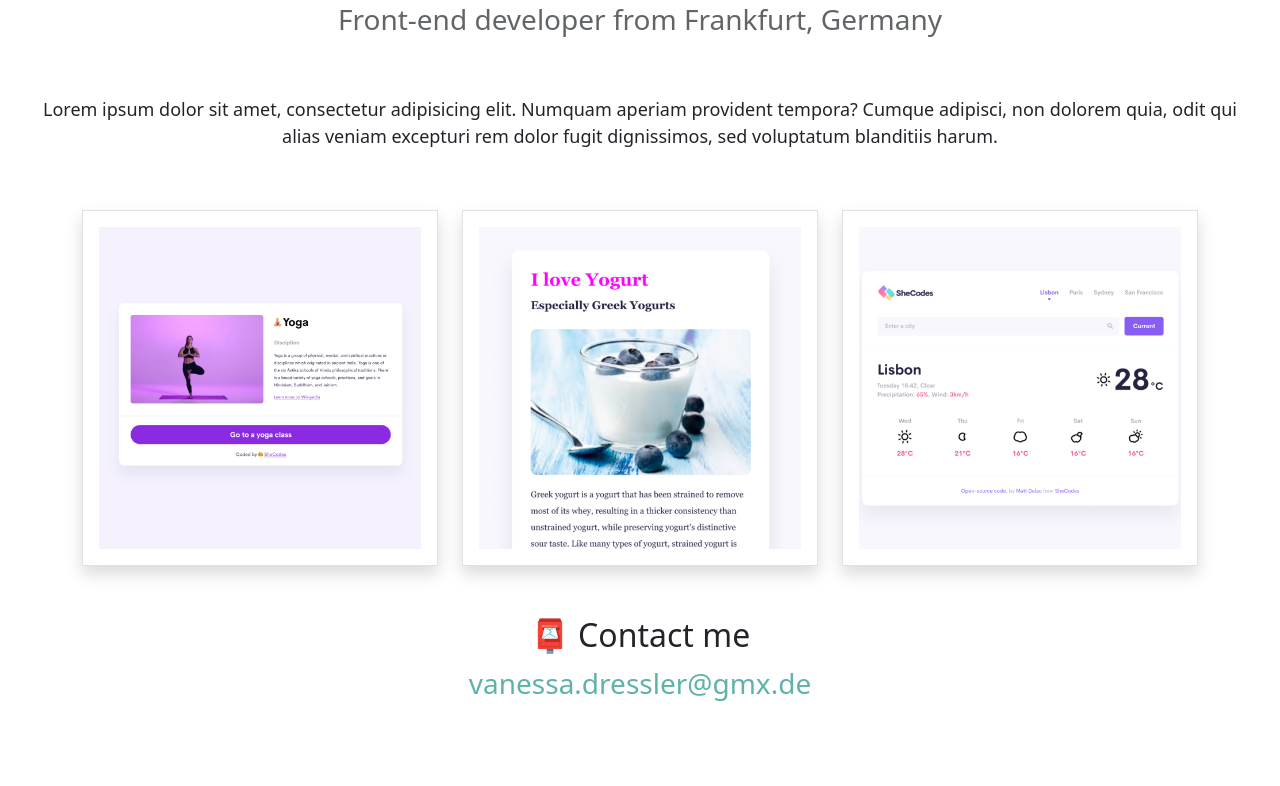
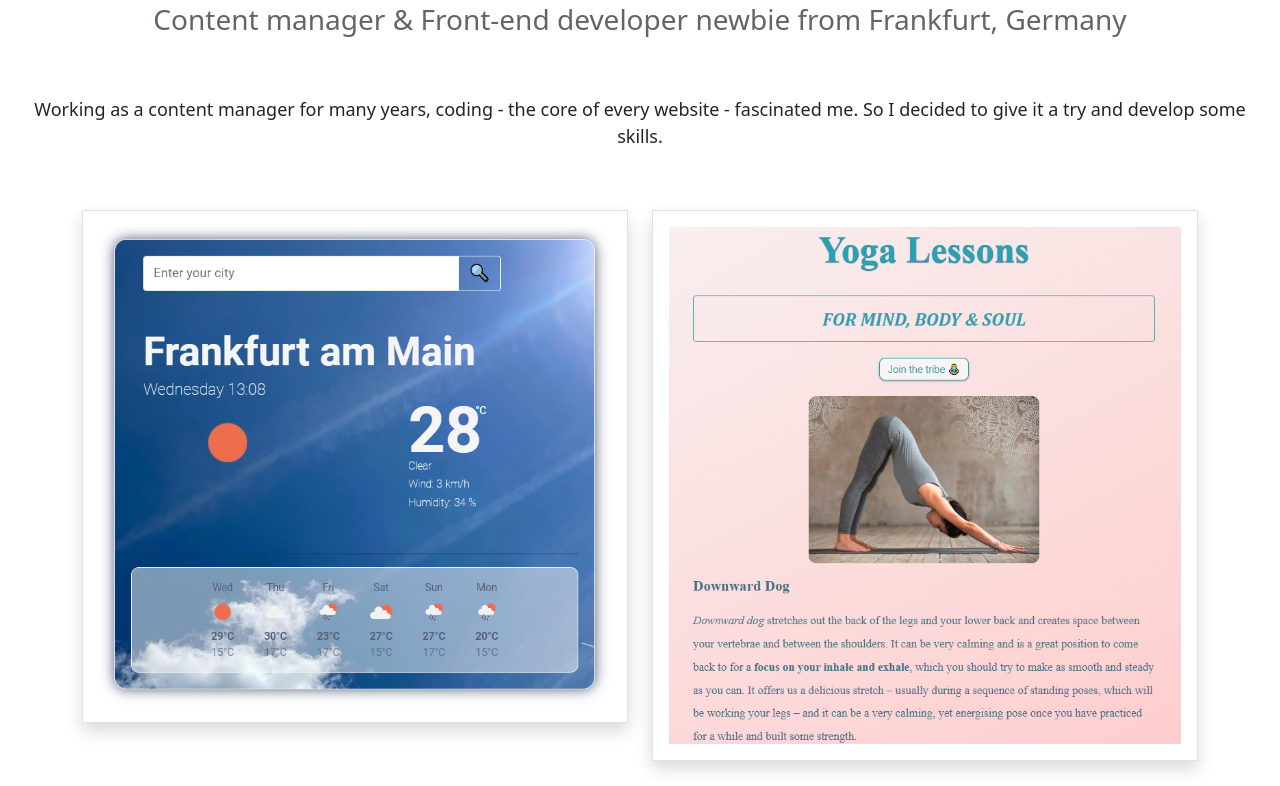
Before and after one commit to Vanessa3009/Responsive-homework, a website: page about.html in a window 1280 px wide. Shown: the part 166-952 px from the top of the page. Before the commit the page ends 920 px from the top, so only its background shows below. Drawn offline with nearby package versions, Linux system fonts and the light colour scheme.

Commit message:
added content and logo

```diff
--- a/about.html
+++ b/about.html
@@ -54,41 +54,35 @@
       </nav>
     </div>
     <h1 class="mt-5">About me</h1>
-    <h3>Front-end developer from Frankfurt, Germany</h3>
+    <h3>
+      Content manager & Front-end developer newbie from Frankfurt, Germany
+    </h3>
     <div class="about-paragraphs">
       <p>
-        Lorem ipsum dolor sit amet, consectetur adipisicing elit. Numquam
-        aperiam provident tempora? Cumque adipisci, non dolorem quia, odit qui
-        alias veniam excepturi rem dolor fugit dignissimos, sed voluptatum
-        blanditiis harum.
+        Working as a content manager for many years, coding - the core of every
+        website - fascinated me. So I decided to give it a try and develop some
+        skills.
       </p>
     </div>
     <div class="container">
       <div class="row">
-        <div class="col-sm-4">
+        <div class="col-sm-6">
           <img
-            src="images/yoga.png"
+            src="images/weather-app-project.PNG"
+            class="img-fluid p-3 border shadow"
+            alt="weather-app"
+          />
+        </div>
+        <div class="col-sm-6">
+          <img
+            src="images/yoga-project.PNG"
             class="img-fluid p-3 border shadow"
             alt="yoga app"
           />
         </div>
-        <div class="col-sm-4">
-          <img
-            src="images/yogurt.png"
-            class="img-fluid p-3 border shadow"
-            alt="yogurt app"
-          />
-        </div>
-        <div class="col-sm-4">
-          <img
-            src="images/weather.png"
-            class="img-fluid p-3 border shadow"
-            alt="weather app"
-          />
-        </div>
       </div>
     </div>
-    <div id="contact" class="contact-me">
+    <div id="contact" class="contact-me shadow p-2">
       <h2>📮 Contact me</h2>
       <a href="mailto:vanessa.dressler@gmx.de" class="email-link">
         vanessa.dressler@gmx.de
--- a/style.css
+++ b/style.css
@@ -72,6 +72,7 @@ p {
 .about-paragraphs {
   display: flex;
   margin: 30px 0;
+  text-align: center;
 }
 
 .about-paragraphs p {
@@ -104,4 +105,8 @@ p {
 }
 .contact-me {
   margin: 50px auto;
+  border-radius: 1px;
+  border: #c4cbcb;
+  width: 600px;
+  height: 100px;
 }
```
Also changed, not shown: index.html (+5 -7 lines).
